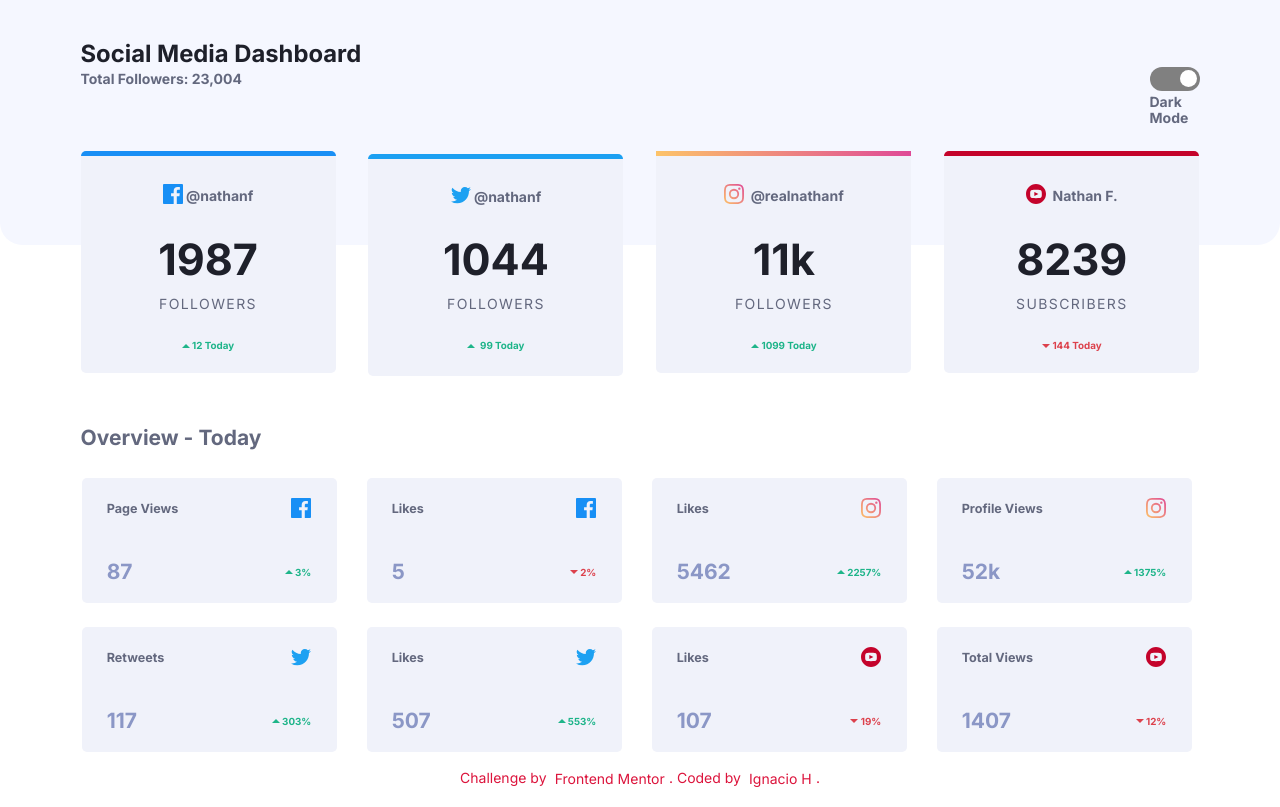
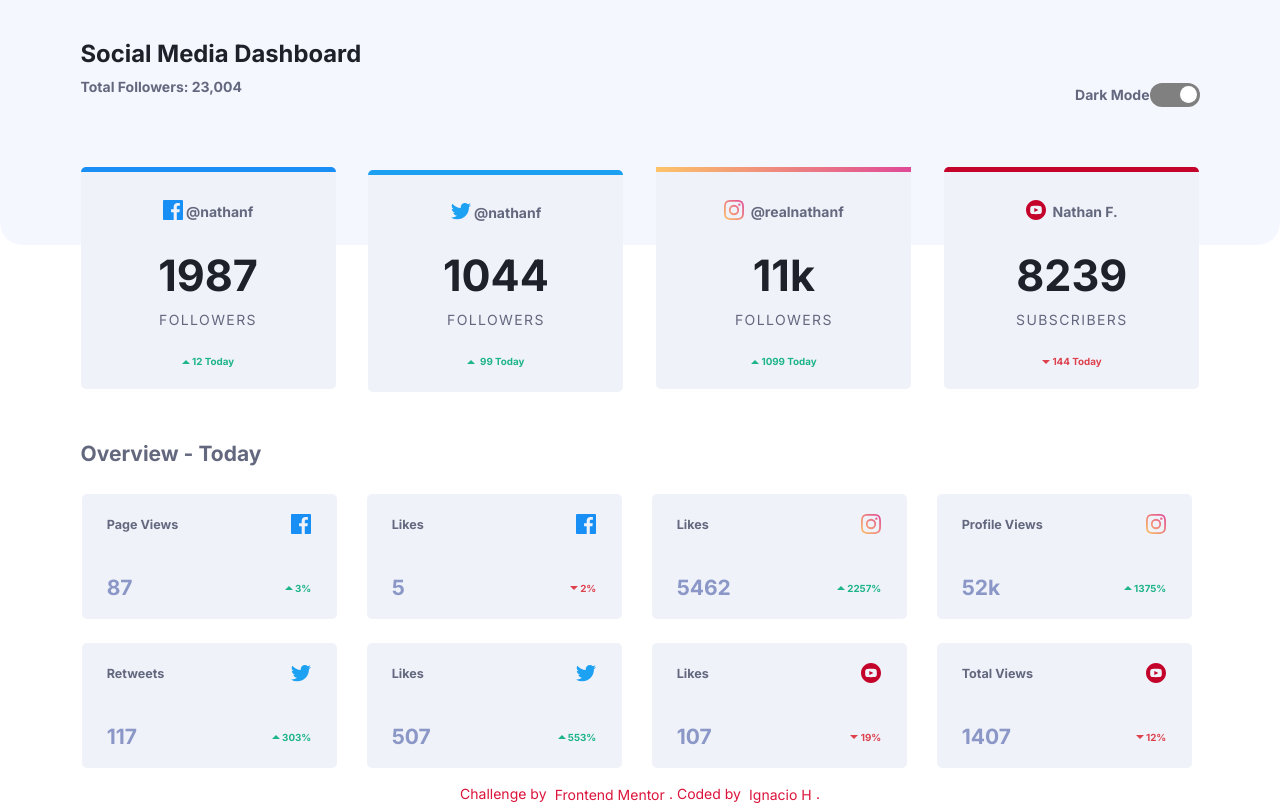
Before and after one commit to Ignaherrero/social-media-dashboard-with-theme-switcher-master, a plain HTML site: page index.html in a window 1280 px wide. Drawn offline with nearby package versions, Linux system fonts and the light colour scheme.

Commit message:
Refactor style to button dark mode

```diff
--- a/index.html
+++ b/index.html
@@ -28,11 +28,8 @@
                      Total Followers: 23,004
                   </h2>
                   <div class="toggle-container">
-                     <label class="switch">
-                        <input type="checkbox" name="mode" id="button" checked>
-                        <div class="slider round"></div>
-                        <label for="button" class="text-option-mode">Dark Mode</label>
-                     </label>
+                     <input type="checkbox" name="mode" id="button" checked>
+                     <label for="button" class="text-option-mode">Dark Mode</label>
                   </div>
                </div>
             </article>
--- a/styles.css
+++ b/styles.css
@@ -85,7 +85,8 @@ html {
 .subtitle,
 .overview,
 .target,
-.min-target {
+.min-target,
+.toggle-container {
    margin: auto;
 }
 
@@ -95,7 +96,8 @@ html {
 
 .title,
 .subtitle,
-.overview {
+.overview,
+.toggle-container {
    width: 326px;
 }
 
@@ -142,29 +144,25 @@ html {
 }
 
 .toggle-container {
+   display: flex;
+   align-items: center;
+   justify-content: space-between;
+   flex-direction: row-reverse;
+   margin-top: 16px;
+   margin-bottom: 36px;
+}
+
+input {
    position: relative;
-   display: inline-block;
    width: 50px;
    height: 24px;
+   appearance: none;
+   border-radius: 15px;
+   background: var(--toggle);
+   cursor: pointer;
 }
 
-.toggle-container input {
-   width: 100%;
-   height: 100%;
-}
-
-.slider {
-   position: absolute;
-   cursor: pointer;
-   top: 0;
-   left: 0;
-   right: 0;
-   bottom: 0;
-   background: var(--toggle);
-   border-radius: 34px;
-}
-
-.slider:before {
+input::before {
    position: absolute;
    content: "";
    height: 17px;
@@ -177,13 +175,13 @@ html {
    transition-duration: .6s;
 }
 
-input:checked+.slider:before {
+input:checked {
+   background: grey;
+}
+
+input:checked::before {
    transform: translateX(26px);
    background-color: white;
-}
-
-input:checked+.slider {
-   background: grey;
 }
 
 .target,
@@ -378,6 +376,12 @@ li:nth-child(5) {
       margin: auto;
    }
 
+   .toggle-container {
+      justify-content: end;
+      margin-bottom: 0;
+      margin-right: 0;
+   }
+
    .background {
       width: 100vw;
       height: 245px;
```
